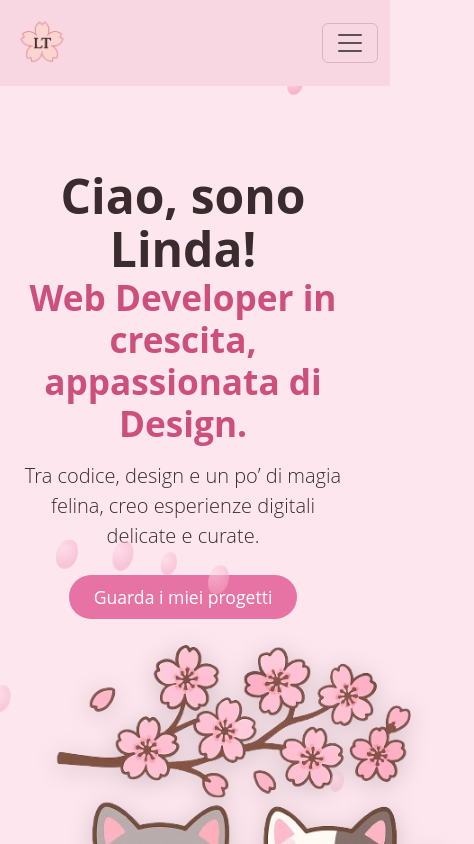
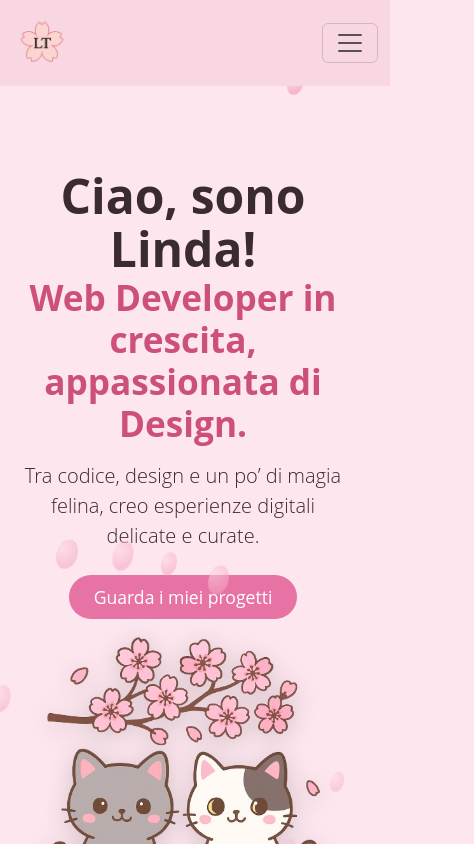
Before and after one commit to LindaTancini/LindaTancini-Portfolio, a React (Vite) app: page / in a window 390 px wide. Shown: the top 844 px of the page, 474 px wide, since content can reach past the window. Built offline with nearby package versions, Linux system fonts and the light colour scheme.

Commit message:
style: responsive

```diff
--- a/src/styles/_hero.css
+++ b/src/styles/_hero.css
@@ -1,5 +1,4 @@
 .hero {
-  min-height: calc(100vh - 80px);
   display: flex;
   padding-top: 20px;
   padding-bottom: 40px;
@@ -41,7 +40,6 @@
 
 /* Immagine */
 .hero-img {
-  max-width: 450px;
   animation: fadeIn 1.2s ease forwards;
   filter: drop-shadow(0 4px 12px rgba(0, 0, 0, 0.15));
 }
@@ -57,3 +55,15 @@
     transform: translateY(0);
   }
 }
+
+/* Responsive*/
+@media (min-width: 768px) {
+  .hero-img {
+    max-width: 350px;
+  }
+}
+@media (min-width: 992px) {
+  .hero-img {
+    max-width: 450px;
+  }
+}
```
